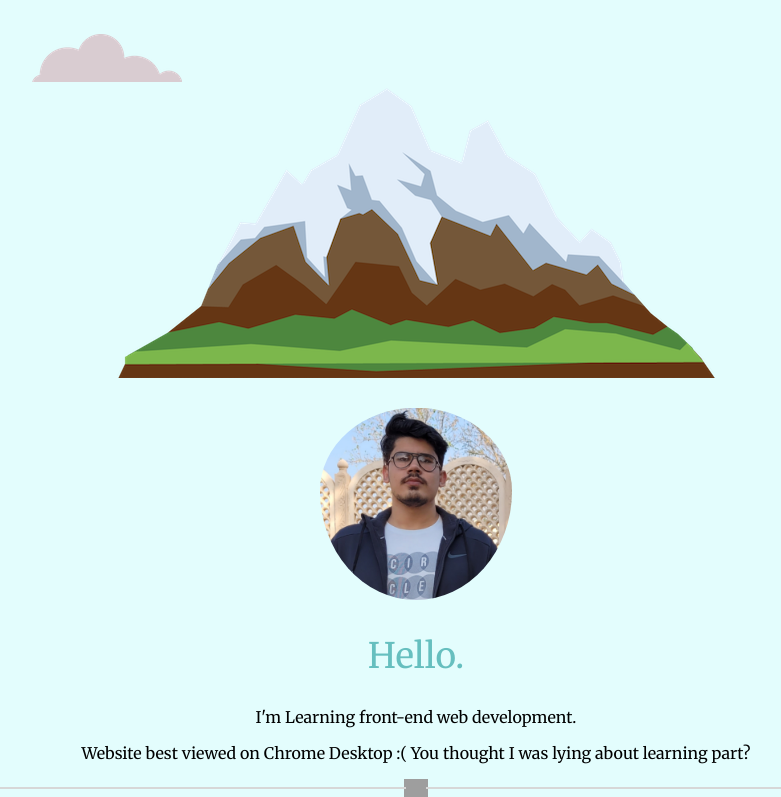
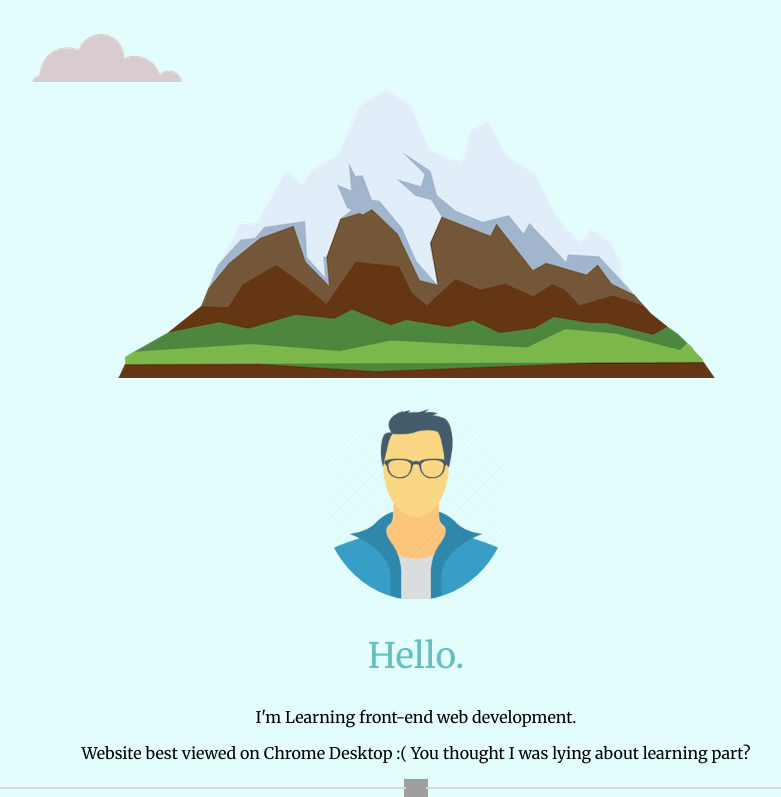
Before and after one commit to pratikthalor/udemy-bootcamp, a plain HTML site: page my-site/index.html in a window 1280 px wide. Shown: the part 370-1167 px from the top of the page, without its empty margins (224-1005 px from the left). Drawn offline with Linux system fonts and the light colour scheme; grey boxes are pictures that could not be loaded.

Commit message:
Update index.html

```diff
--- a/my-site/index.html
+++ b/my-site/index.html
@@ -28,7 +28,7 @@
 
     <div class="middle">
         <div class="profile">
-            <img class="profile-img" src="images/profile-pic Cropped.jpg" alt="">
+            <img class="profile-img" src="images/7-512.webp" alt="">
             <h2>Hello.</h2>
             <p>I'm Learning front-end web development.</p>
             <p>Website best viewed on Chrome Desktop :( You thought I was lying about learning part?</p>
```
